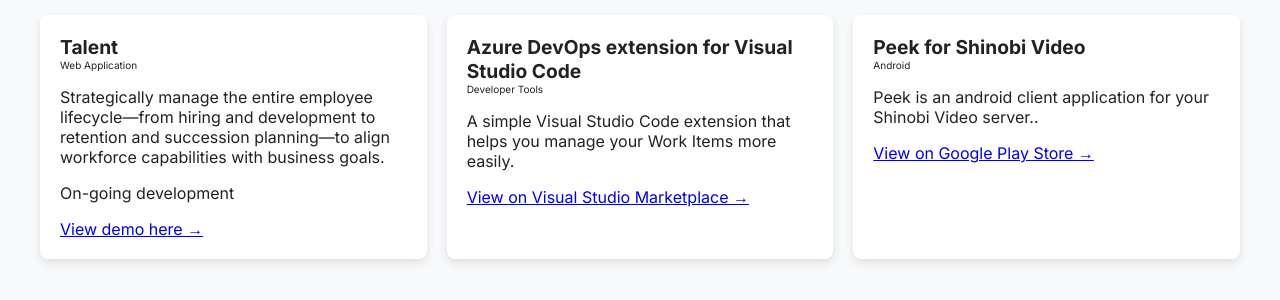
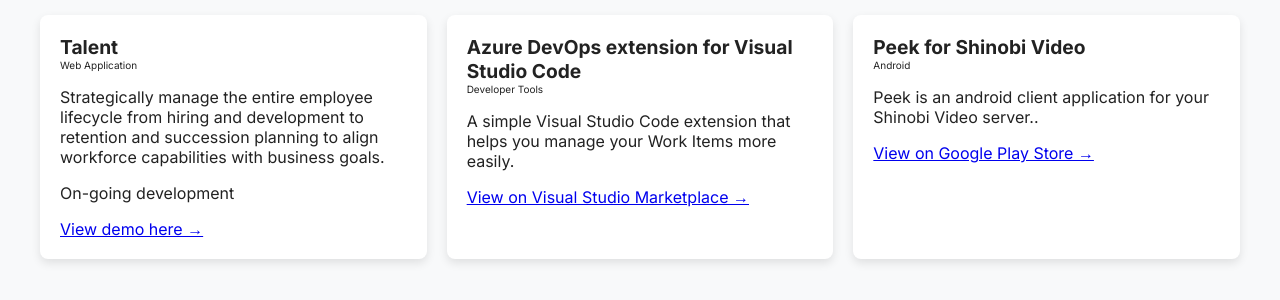
Before and after one commit to allensandiego/page, a Jekyll site: the page built from index.html, in a window 1280 px wide. Shown: the part 1023-1323 px from the top of the page. Built offline with Jekyll 4.4.1, drawn with Linux system fonts in a browser that asks for light colours; a script that is not in the unit is left out.

Commit message:
feat: update index

```diff
--- a/index.html
+++ b/index.html
@@ -51,8 +51,8 @@
             <div class="project-card">
                 <div class="project-card-title">Talent</div>
                 <div class="project-card-subtitle">Web Application</div>
-                <p>Strategically manage the entire employee lifecycle—from hiring and development to retention and
-                    succession planning—to align workforce capabilities with business goals.</p>
+                <p>Strategically manage the entire employee lifecycle from hiring and development to retention and
+                    succession planning to align workforce capabilities with business goals.</p>
                 <p>On-going development</p>
                 <a href="https://talent.aensoft.com" target="_blank">View demo here →</a>
             </div>
```
